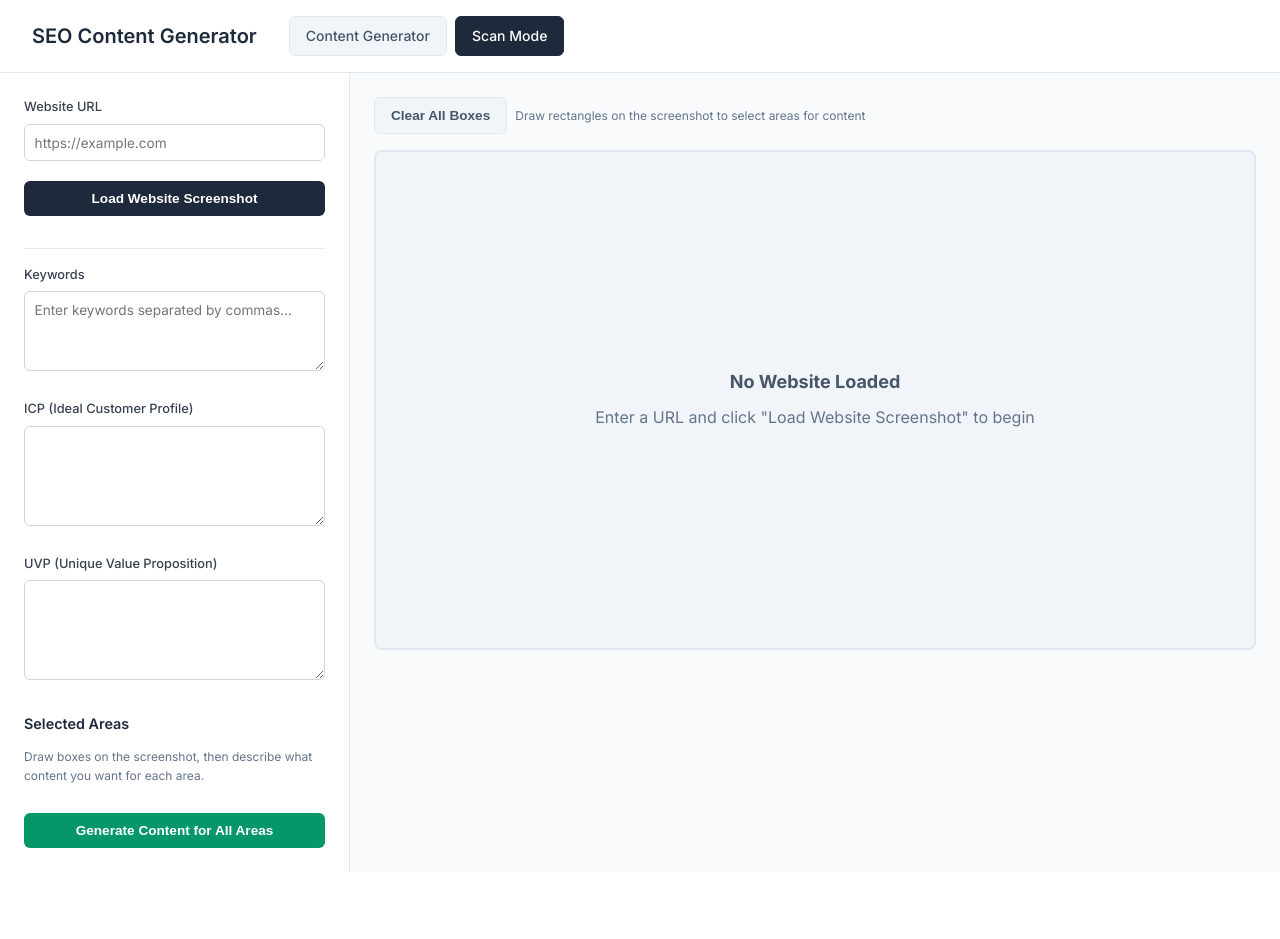
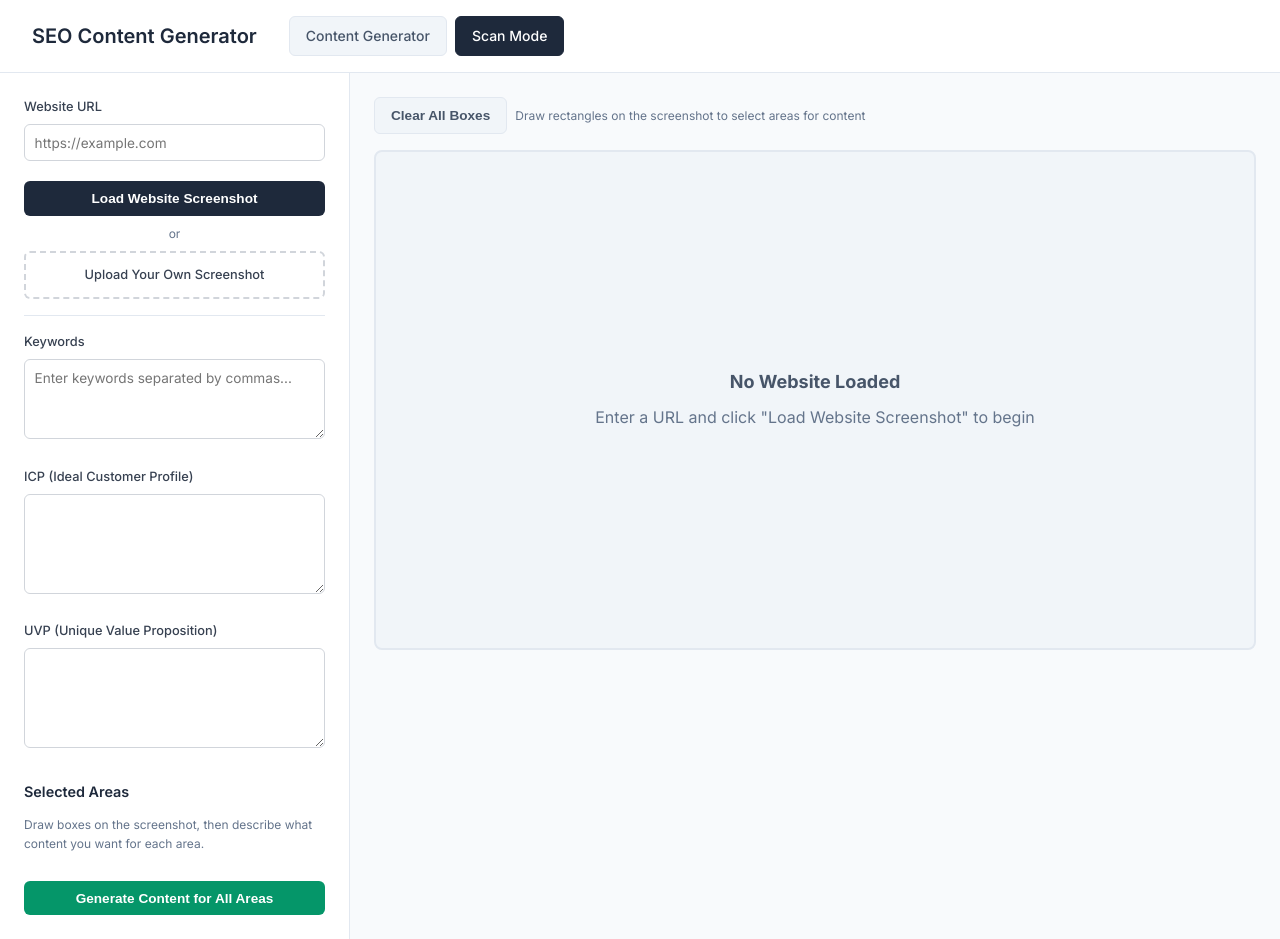
Before and after one commit to iabhinavsr-eng/Webware-Content-Studio, a Flask app: page /scan in a window 1280 px wide. Before the commit the page ends 872 px from the top, so only its background shows below. Run offline with Flask 3, Linux system fonts and the light colour scheme.

Commit message:
Add option to upload custom screenshots for website analysis
Introduces a file input for custom screenshot uploads, along with drag-and-drop functionality, and event listeners for handling image file uploads and display in `templates/scan.html`.

Replit-Commit-Author: Agent
Replit-Commit-Session-Id: 6dd030f3-a828-43db-aab4-a56b52d7eee7
Replit-Commit-Checkpoint-Type: full_checkpoint
Replit-Commit-Event-Id: 18fabb23-7e08-4b75-87b5-0020482d8dd5
Replit-Commit-Screenshot-Url: https://storage.googleapis.com/screenshot-production-us-central1/f970e081-ed84-4fbd-bbf5-14f461b549f7/6dd030f3-a828-43db-aab4-a56b52d7eee7/ikPrSeI
Replit-Helium-Checkpoint-Created: true

```diff
--- a/templates/scan.html
+++ b/templates/scan.html
@@ -206,7 +206,16 @@
                 <label for="scan-url">Website URL</label>
                 <input type="text" id="scan-url" placeholder="https://example.com" value="{{ url or '' }}">
             </div>
-            <button type="button" class="btn btn-primary" id="load-btn" style="width: 100%; margin-bottom: 1rem;">Load Website Screenshot</button>
+            <button type="button" class="btn btn-primary" id="load-btn" style="width: 100%; margin-bottom: 0.5rem;">Load Website Screenshot</button>
+
+            <div style="text-align: center; font-size: 0.75rem; color: #64748b; margin-bottom: 0.5rem;">or</div>
+
+            <div class="form-group" style="margin-bottom: 1rem;">
+                <label for="upload-screenshot" style="display: block; text-align: center; padding: 0.75rem; border: 2px dashed #d1d5db; border-radius: 0.375rem; cursor: pointer; transition: all 0.2s;" id="upload-label">
+                    Upload Your Own Screenshot
+                </label>
+                <input type="file" id="upload-screenshot" accept="image/*" style="display: none;">
+            </div>
 
             <hr style="border: none; border-top: 1px solid #e2e8f0; margin: 1rem 0;">
 
@@ -266,12 +275,66 @@
             document.getElementById('load-btn').addEventListener('click', loadScreenshot);
             document.getElementById('clear-boxes-btn').addEventListener('click', clearAllBoxes);
             document.getElementById('generate-all-btn').addEventListener('click', generateAllContent);
+            document.getElementById('upload-screenshot').addEventListener('change', handleUpload);
+
+            const uploadLabel = document.getElementById('upload-label');
+            uploadLabel.addEventListener('dragover', function(e) {
+                e.preventDefault();
+                this.style.borderColor = '#3b82f6';
+                this.style.background = '#f0f9ff';
+            });
+            uploadLabel.addEventListener('dragleave', function(e) {
+                this.style.borderColor = '#d1d5db';
+                this.style.background = 'transparent';
+            });
+            uploadLabel.addEventListener('drop', function(e) {
+                e.preventDefault();
+                this.style.borderColor = '#d1d5db';
+                this.style.background = 'transparent';
+                const files = e.dataTransfer.files;
+                if (files.length > 0) {
+                    document.getElementById('upload-screenshot').files = files;
+                    handleUpload({ target: { files: files } });
+                }
+            });
 
             canvas.addEventListener('mousedown', startDrawing);
             canvas.addEventListener('mousemove', draw);
             canvas.addEventListener('mouseup', endDrawing);
             canvas.addEventListener('mouseleave', endDrawing);
         });
+
+        function handleUpload(e) {
+            const file = e.target.files[0];
+            if (!file) return;
+
+            if (!file.type.startsWith('image/')) {
+                alert('Please upload an image file');
+                return;
+            }
+
+            const reader = new FileReader();
+            reader.onload = function(event) {
+                const img = document.getElementById('screenshot-img');
+                const emptyState = document.getElementById('empty-state');
+
+                img.onload = function() {
+                    emptyState.style.display = 'none';
+                    img.style.display = 'block';
+                    canvas.style.display = 'block';
+
+                    canvas.width = img.offsetWidth;
+                    canvas.height = img.offsetHeight;
+
+                    screenshotLoaded = true;
+                    clearAllBoxes();
+                    updateStatus('Screenshot uploaded. Draw rectangles to select content areas.');
+                };
+
+                img.src = event.target.result;
+            };
+            reader.readAsDataURL(file);
+        }
 
         function loadScreenshot() {
             let url = document.getElementById('scan-url').value.trim();
```
